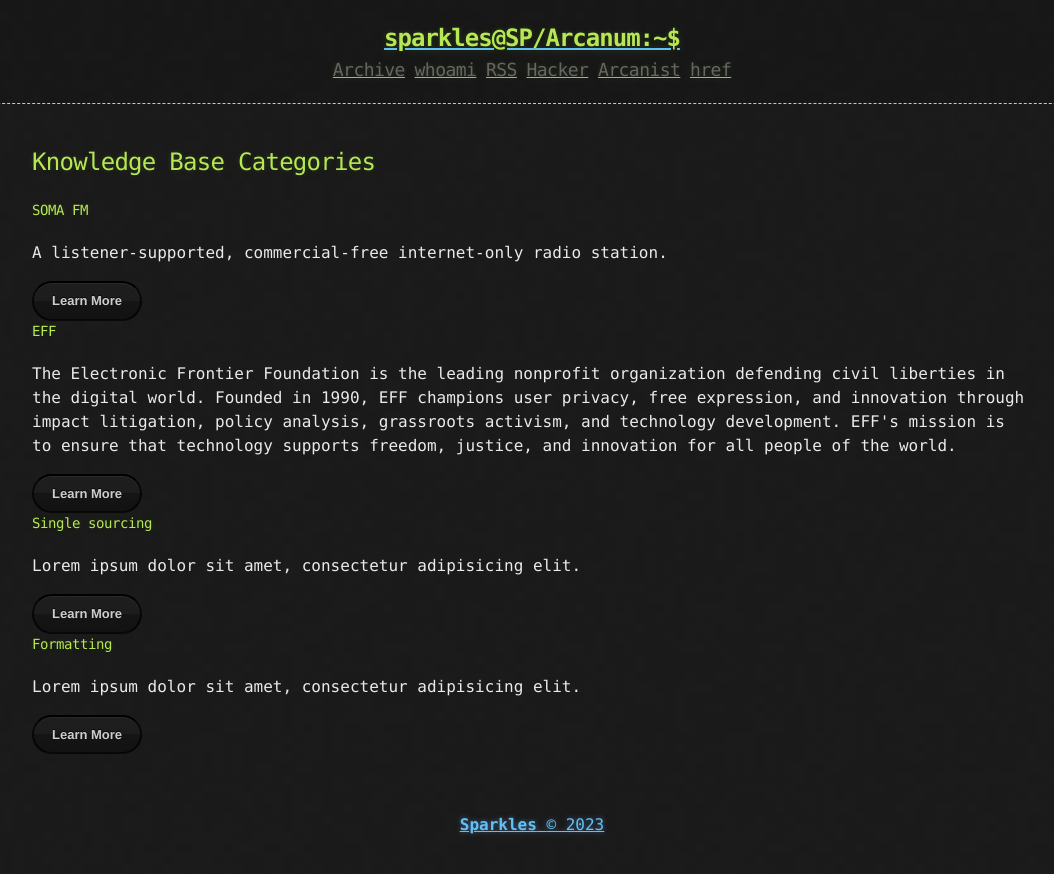
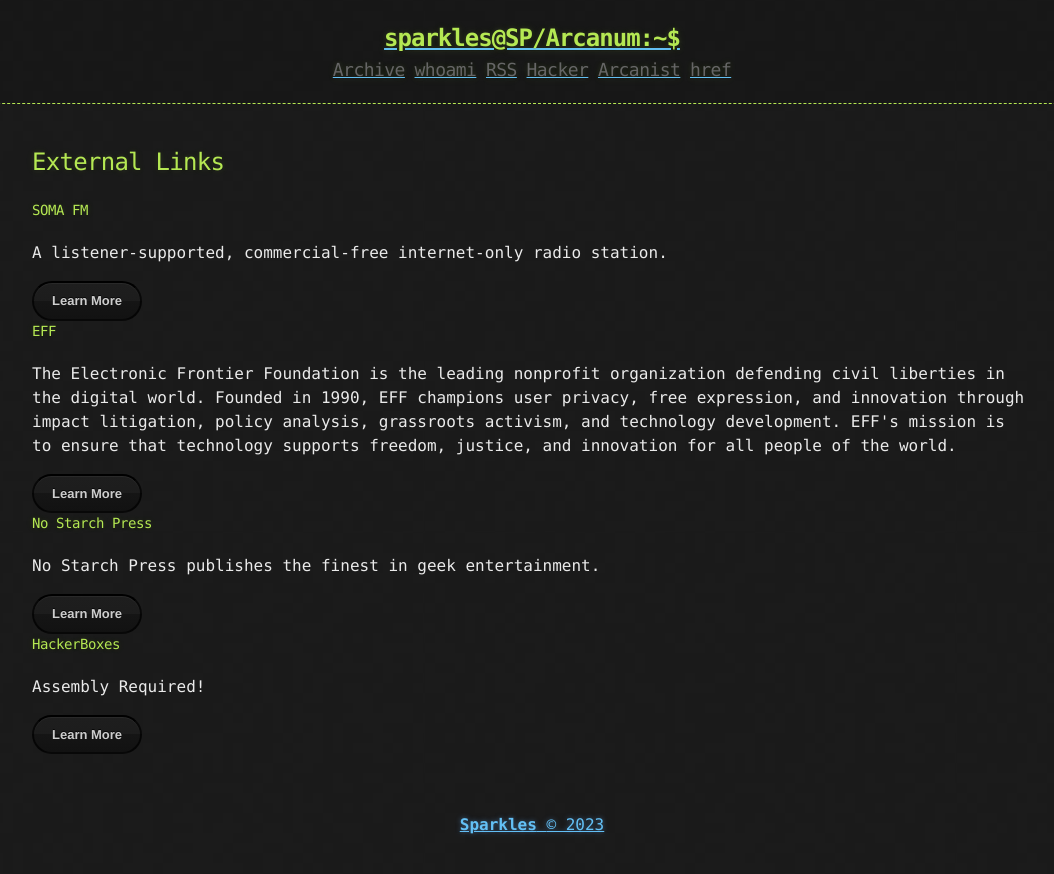
Before and after one commit to SparklesVX/SparklesVX.github.io, a Jekyll site: the page built from href.md, in a window 1280 px wide. Shown: the top 874 px of the page, without its empty margins (108-1162 px from the left). Built offline with Jekyll 4.4.1, drawn with Linux system fonts in a browser that asks for light colours.

Commit message:
Update href.md

```diff
--- a/href.md
+++ b/href.md
@@ -4,7 +4,7 @@
 ---
 <div class="row">
          <div class="col-lg-12">
-             <h2 class="page-header">Knowledge Base Categories</h2>
+             <h2 class="page-header">External Links</h2>
          </div>
          <div class="col-md-3 col-sm-6">
              <div class="panel panel-default text-center">
@@ -17,7 +17,7 @@
                  <div class="panel-body">
                      <h4>SOMA FM</h4>
                      <p>A listener-supported, commercial-free internet-only radio station.</p>
-                     <a href="[Learn More](https://somafm.com/)" class="btn btn-primary">Learn More</a>
+                     <a href="https://somafm.com/" class="btn btn-primary">Learn More</a>
                  </div>
              </div>
          </div>
@@ -32,7 +32,7 @@
                  <div class="panel-body">
                      <h4>EFF</h4>
                      <p>The Electronic Frontier Foundation is the leading nonprofit organization defending civil liberties in the digital world. Founded in 1990, EFF champions user privacy, free expression, and innovation through impact litigation, policy analysis, grassroots activism, and technology development. EFF's mission is to ensure that technology supports freedom, justice, and innovation for all people of the world.</p>
-                     <a href="[tag_navigation.html](https://www.eff.org/)" class="btn btn-primary">Learn More</a>
+                     <a href="https://www.eff.org/" class="btn btn-primary">Learn More</a>
                  </div>
              </div>
          </div>
@@ -45,9 +45,9 @@
                      </span>
                  </div>
                  <div class="panel-body">
-                     <h4>Single sourcing</h4>
-                     <p>Lorem ipsum dolor sit amet, consectetur adipisicing elit.</p>
-                     <a href="tag_single_sourcing.html" class="btn btn-primary">Learn More</a>
+                     <h4>No Starch Press</h4>
+                     <p>No Starch Press publishes the finest in geek entertainment.</p>
+                     <a href="https://nostarch.com/" class="btn btn-primary">Learn More</a>
                  </div>
              </div>
          </div>
@@ -60,9 +60,9 @@
                      </span>
                  </div>
                  <div class="panel-body">
-                     <h4>Formatting</h4>
-                     <p>Lorem ipsum dolor sit amet, consectetur adipisicing elit.</p>
-                     <a href="tag_formatting.html" class="btn btn-primary">Learn More</a>
+                     <h4>HackerBoxes</h4>
+                     <p>Assembly Required!</p>
+                     <a href="https://hackerboxes.com/" class="btn btn-primary">Learn More</a>
                  </div>
              </div>
          </div>
```
